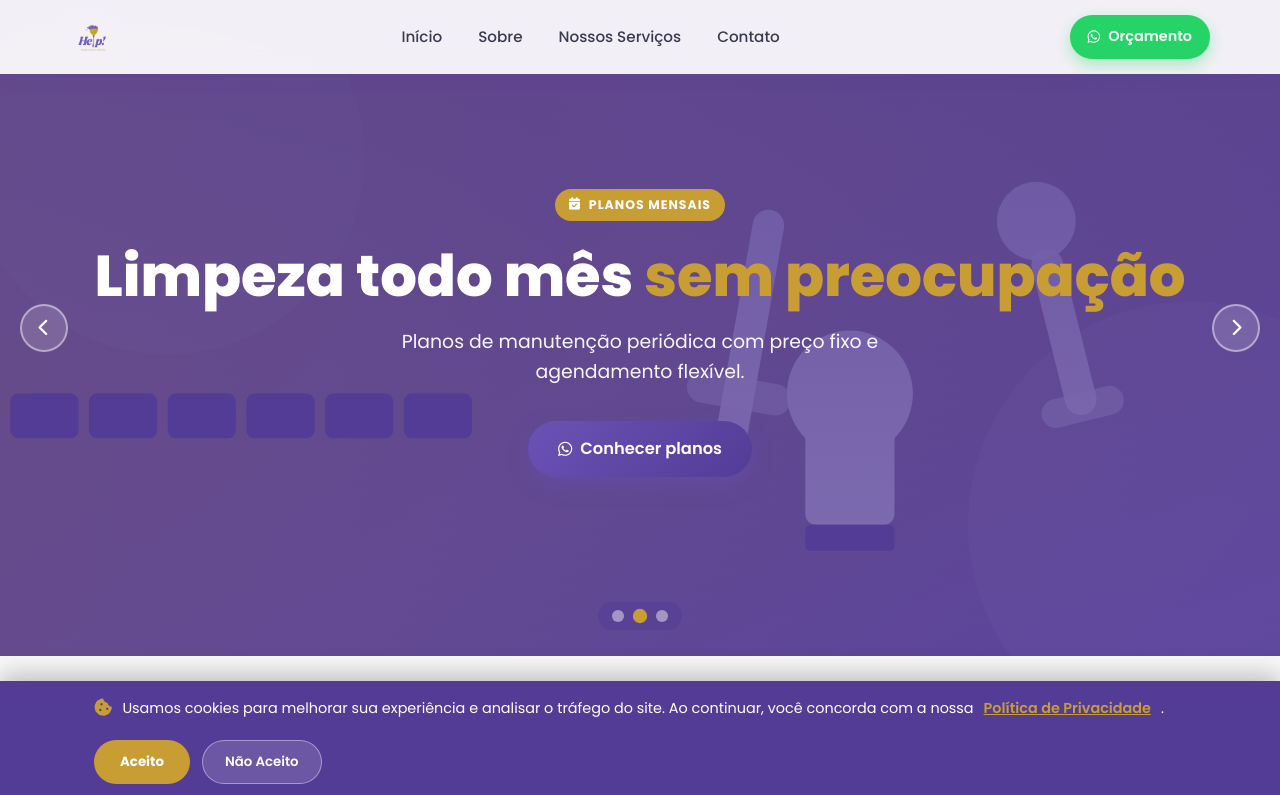
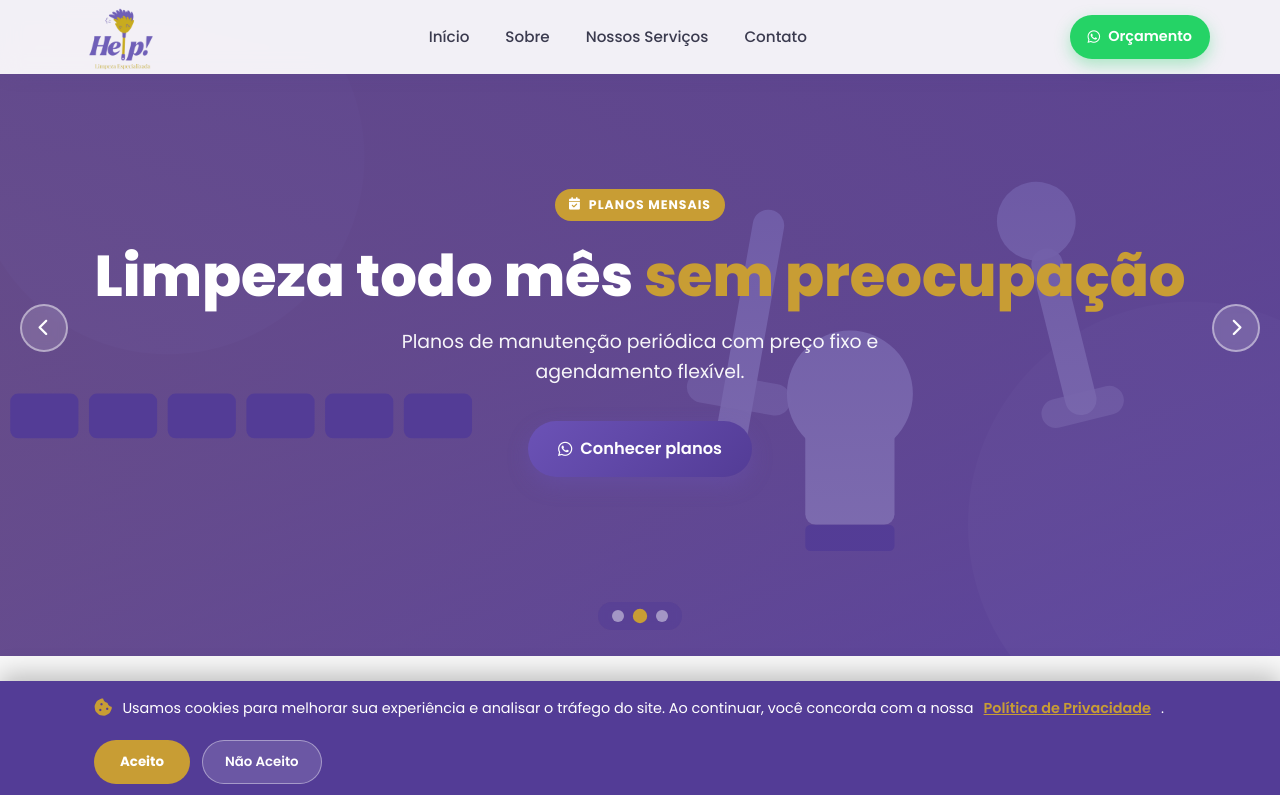
Before and after one commit to juniorgarruth/site-help, a plain HTML site: page index.html in a window 1280 px wide. Shown: the top 795 px of the page. Drawn offline with Linux system fonts and the light colour scheme.

Commit message:
atualizacao

```diff
--- a/styles.css
+++ b/styles.css
@@ -88,7 +88,7 @@ ul {
 }
 
 .logo img {
-  height: 52px;
+  height: 120px;
   width: auto;
 }
 
```
